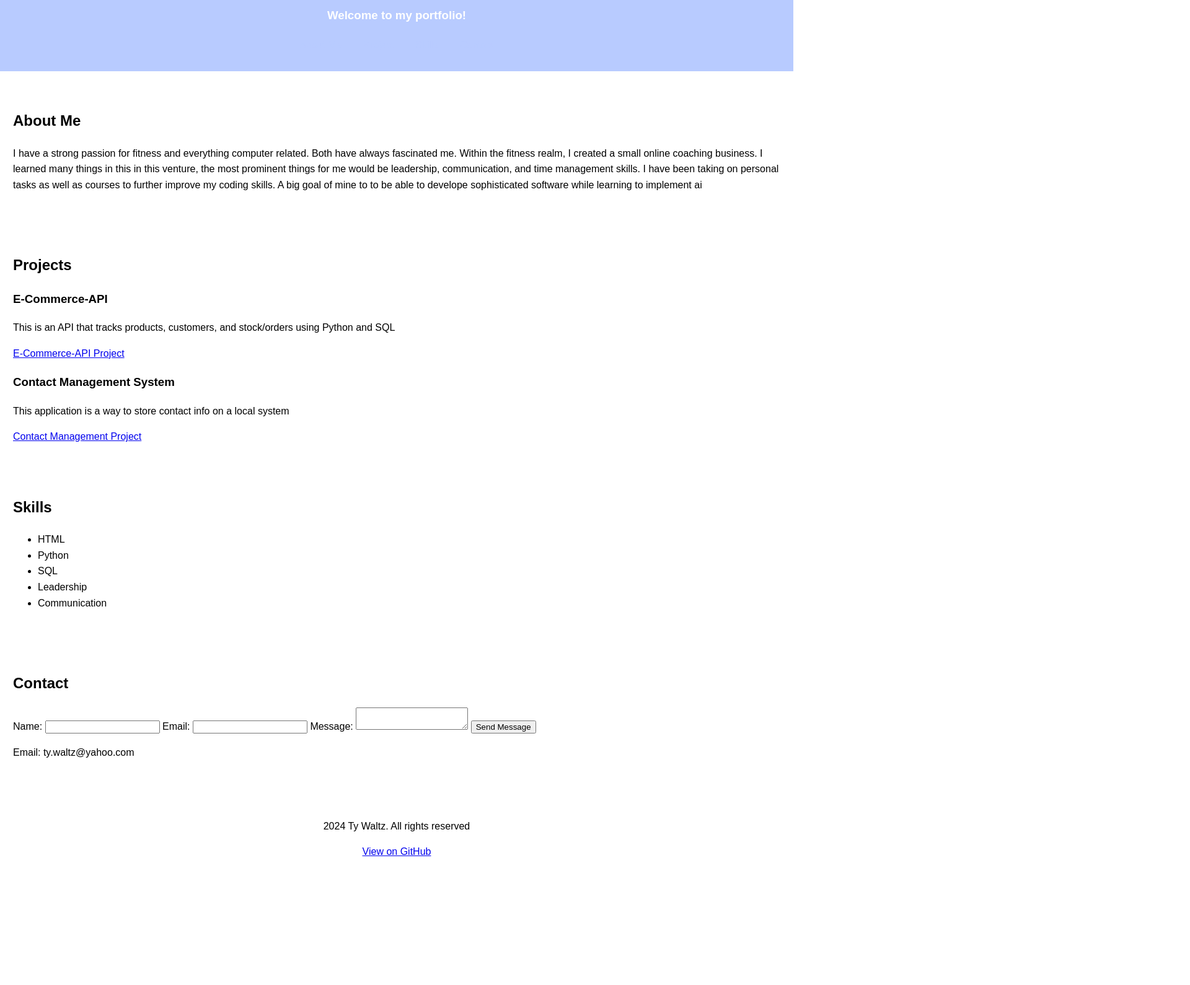
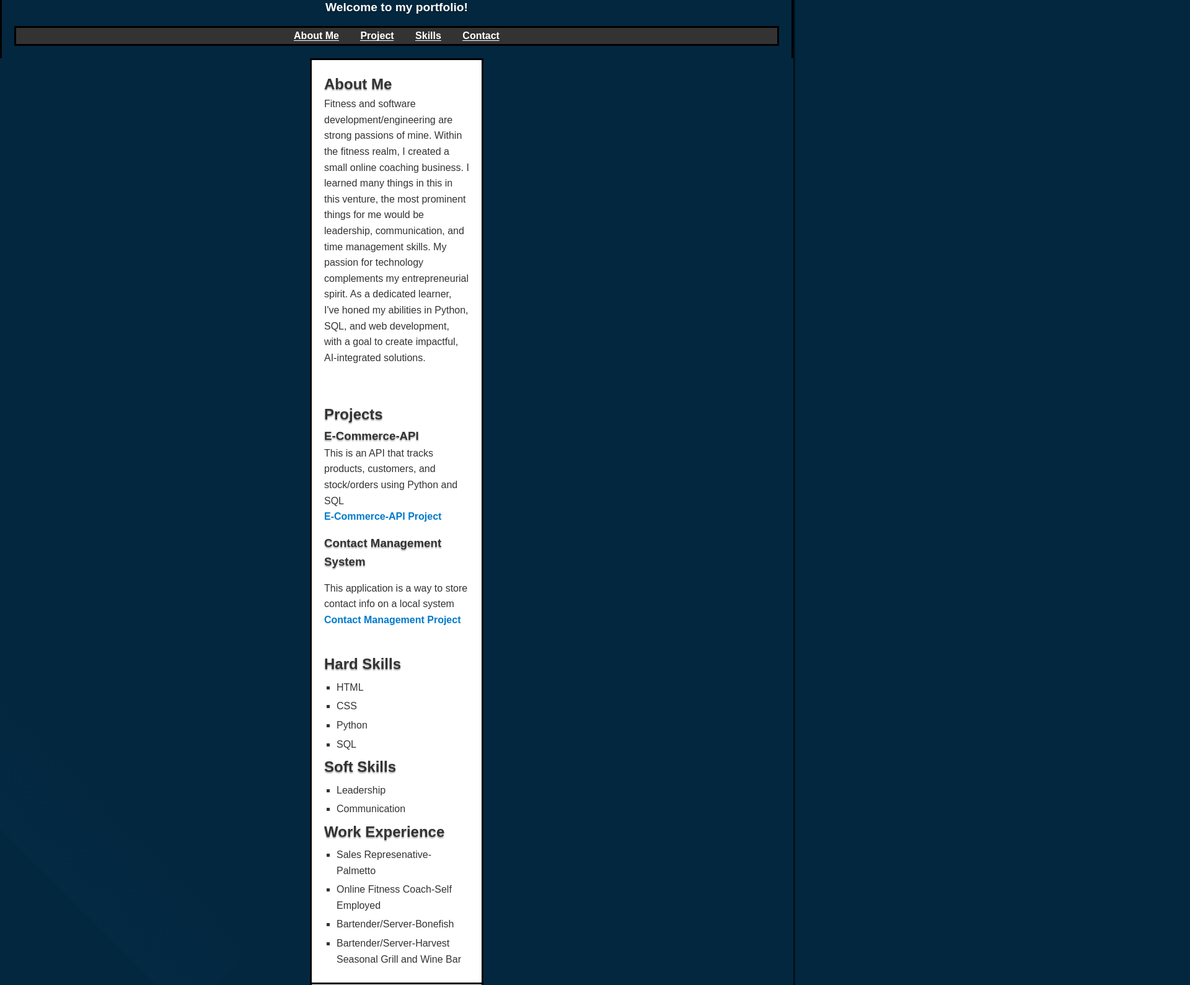
Before and after one commit to Ty-Waltz/HTML-portfolio, a plain HTML site: page index.html in a window 1280 px wide. Shown: the part 233-1823 px from the top of the page at 62% size, 1920 px wide, since content can reach past the window. Before the commit the page ends 1657 px from the top, so only its background shows below. Drawn offline with Linux system fonts and the light colour scheme.

Commit message:
added minor changes to CSS

```diff
--- a/index.html
+++ b/index.html
@@ -3,44 +3,18 @@
     <head>
         <meta charset="UTF-8">
         <meta name="viewport" content="width=device-width, initial-scal=1.0">
+        <link rel="stylesheet" href="styles.css">
         <title>Personal Portfolio</title>
-        <style>
-           body {
-            font-family: Arial, sans-serif;
-            line-height: 1.6;
-            margin: 0;
-            padding: 0;
-        }
-        header {
-            background: #b8cbff;
-            color: white;
-            padding: 10px 0;
-            text-align: center;
-        }
-        nav {
-            margin: 20px 0;
-        }
-        nav a {
-            margin: 0 15px;
-            text-decoration: none;
-            color: #b8cbff;
-        }
-        section {
-            padding: 20px;
-            margin: 20px 0;
-            border: 1px solid white;
-        }
-        footer {
-            text-align: center;
-            padding: 20px;
-            background: white;
-        }
-    </style>
     </head>
     <body>
         <header>
+            <div class="border">
+                    </div>
             <h1>Ty Waltz</h1>
-            <img src="IMG_9672.PNG" alt="Profile Picture" style="width:150px;height:auto;">
+            <div class="image">
+                        <img src="IMG_9672.PNG" alt="Profile Picture" style="width:150px;height:auto;">
+
+                </div>
             <h3>Welcome to my portfolio!</h3>
             <nav>
                 <a href="#about">About Me</a>
@@ -49,16 +23,18 @@
                 <a href="#contact">Contact</a>
             </nav>
         </header>
+        <div class="about">
         <section id="about">
             <h2>About Me</h2>
-            <p>I have a strong passion for fitness and everything computer related. Both have
-                always fascinated me. Within the fitness realm, I created a small online coaching business.
+            <p>Fitness and software development/engineering are strong passions of mine. Within the fitness realm, I created a small online coaching business.
                 I learned many things in this in this venture, the most prominent things for me would be
-                leadership, communication, and time management skills. I have been taking on personal tasks as well as courses to further improve
-                my coding skills. A big goal of mine to to be able to develope sophisticated software
-                while learning to implement ai
+                leadership, communication, and time management skills. My passion for technology complements my entrepreneurial spirit.
+                As a dedicated learner, I've honed my abilities in Python, SQL, and web development,
+                with a goal to create impactful, AI-integrated solutions.
             </p>
         </section>
+        </div>
+        <div class="projects">
         <section id="projects">
             <h2>Projects</h2>
             <article>
@@ -72,16 +48,31 @@
             <p>This application is a way to store contact info on a local system</p>
             <a href="https://github.com/Ty-Waltz/mini-project-contact-management">Contact Management Project</a>
         </section>
+        </div>
+        <div class="skills">
         <section id="skills">
-            <h2>Skills</h2>
+            <h2>Hard Skills</h2>
             <ul>
                 <li>HTML</li>
+                <li>CSS</li>
                 <li>Python</li>
                 <li>SQL</li>
+            </ul>
+            <h2>Soft Skills</h2>
+            <ul>
                 <li>Leadership</li>
                 <li>Communication</li>
             </ul>
+            <h2>Work Experience</h2>
+            <ul>
+                <li>Sales Represenative-Palmetto</li>
+                <li>Online Fitness Coach-Self Employed</li>
+                <li>Bartender/Server-Bonefish</li>
+                <li>Bartender/Server-Harvest Seasonal Grill and Wine Bar</li>
+            </ul>
         </section>
+        </div>
+        <div class="contact">
         <section id="contact">
             <h2>Contact</h2>
             <form>
@@ -95,6 +86,7 @@
             </form>
             <p>Email: ty.waltz@yahoo.com</p>
             </section>
+        </div>
             <footer>
                 <p>2024 Ty Waltz. All rights reserved</p>
                 <p><a href="https://github.com/Ty-Waltz" target="_blank">View on GitHub</a></p>
--- /dev/null
+++ b/styles.css
@@ -0,0 +1,251 @@
+
+* {
+    margin: 0;
+    padding: 0;
+    box-sizing: border-box;
+    font-family: Arial, sans-serif;
+}
+
+body {
+    background-color: #03273f;
+    color: #333;
+    line-height: 1.6;
+    font-size: 16px;
+    box-shadow: 2px 2px 2px rgb(0, 0, 0, .8);
+}
+h2, h3 {
+    text-shadow: 0px 2px 2px rgba(24, 24, 24, 0.4);
+}
+header {
+    text-align: center;
+    color: #fff;
+    padding: 20px;
+    border: solid black;
+    border-bottom: none;
+}
+
+header h1 {
+    font-size: 2.5em;
+    margin-bottom: 10px;
+}
+
+header img {
+    border-radius: 50%;
+    border: 5px solid #000;
+    height: 50%;
+    width: 50%;
+    box-shadow: 0 8px 15px rgba(0, 0, 0, 0.3);
+}
+
+
+  .border {
+    position: absolute;
+    display: block;
+    top: -50%;
+    left: -50%;
+    z-index: -9;
+    display: block;
+    height: 200%;
+    width: 200%;
+    transform: rotate(-45deg);
+    overflow: hidden;
+    background: linear-gradient(to right, #03273f 20%, #03273f 40%, #073350 50%, #073350 55%, #03273f 70%, #03273f 100%);
+    background-size: 200% auto;
+
+    animation: shine 3s linear infinite;
+  }
+
+
+  @keyframes shine {
+      to {
+        background-position: 200% center;
+      }
+    }
+
+header h3 {
+    font-size: 1.2em;
+    margin: 10px 0;
+}
+
+nav {
+    margin-top: 15px;
+    border: solid black;
+    background-color: #333;
+}
+
+nav a {
+    color: #fff;
+    text-decoration: none;
+    margin: 0 15px;
+    font-weight: bold;
+    transition: color 0.3s;
+}
+
+nav a:hover {
+    color: #ffb74d;
+    transition: 1.5;
+    text-decoration: underline;
+}
+
+section {
+    padding: 20px;
+    max-width: 800px;
+    margin: 0 auto;
+}
+
+section#about p {
+    margin-bottom: 20px;
+}
+
+section#projects article {
+    margin-bottom: 15px;
+}
+
+section#projects a {
+    color: rgb(0, 122, 204);
+    text-decoration: none;
+    font-weight: bold;
+}
+
+section#projects a:hover {
+    color: #005f99;
+}
+
+section#skills ul {
+    list-style-type: square;
+    padding-left: 20px;
+}
+
+section#skills li {
+    margin: 5px 0;
+}
+
+section#contact form {
+    display: flex;
+    flex-direction: column;
+    gap: 10px;
+}
+
+
+section#contact label {
+    font-weight: bold;
+}
+
+section#contact input,
+section#contact textarea {
+    padding: 10px;
+    border: 1px solid #ccc;
+    border-radius: 5px;
+    box-shadow: 2px 2px 2px rgba(24, 24, 24, 0.8);
+    background-color: #dfdfdf;
+}
+
+section#contact button {
+    background-color: rgb(0, 122, 204);
+    color: #fff;
+    border: none;
+    padding: 10px;
+    font-size: 1em;
+    cursor: pointer;
+    transition: background-color 0.3s;
+    box-shadow: 2px 2px 2px rgba(24, 24, 24, 0.8);
+}
+
+section#contact button:hover {
+    background-color: #005f99;
+}
+
+footer {
+    text-align: center;
+    padding: 10px;
+    background-color: #f4f4f4;
+    color: #333;
+    border-top: solid black;
+}
+
+footer a {
+    color: #007acc;
+    text-decoration: none;
+}
+
+footer a:hover {
+    color: #005f99;
+}
+
+.about {
+    background-color: white;
+    border-top: solid black;
+    border-left: solid black;
+    border-right: solid black;
+    margin-left: 500px;
+    margin-right: 500px;
+}
+
+.projects {
+    background-color: white;
+    border-left: solid black;
+    border-right: solid black;
+    margin-left: 500px;
+    margin-right: 500px;
+}
+
+.skills {
+    background-color: white;
+    border-left: solid black;
+    border-right: solid black;
+    margin-left: 500px;
+    margin-right: 500px;
+}
+.contact {
+    background-color: white;
+    border-left: solid black;
+    border-right: solid black;
+    border-top: solid black;
+    margin-left: 500px;
+    margin-right: 500px;
+}
+
+.contact p {
+    text-align: center;
+}
+
+a {
+    background:
+      linear-gradient(to right, rgb(255, 255, 255), rgb(255, 255, 255)),
+      linear-gradient(to right, rgb(0, 122, 204), rgb(36, 19, 133), rgb(0, 122, 204));
+    background-size: 100% 0.1em, 0 0.1em;
+    background-position: 100% 100%, 0 100%;
+    background-repeat: no-repeat;
+    transition: background-size 400ms;
+  }
+
+  a:hover,
+  a:focus {
+    background-size: 0 0.1em, 100% 0.1em;
+  }
+  .link {
+    font-size: larger;
+  }
+
+  @media (max-width: 768px) {
+    body {
+        font-size: 14px;
+        padding: 10px;
+    }}
+
+    @media (max-width: 480px) {
+        body {
+            font-size: 12px;
+            padding: 5px;
+        }
+
+        .container img {
+            width: 100%;
+            height: auto;
+        }
+
+        nav {
+            display: flex;
+            flex-direction: column;
+        }
+    }
```
